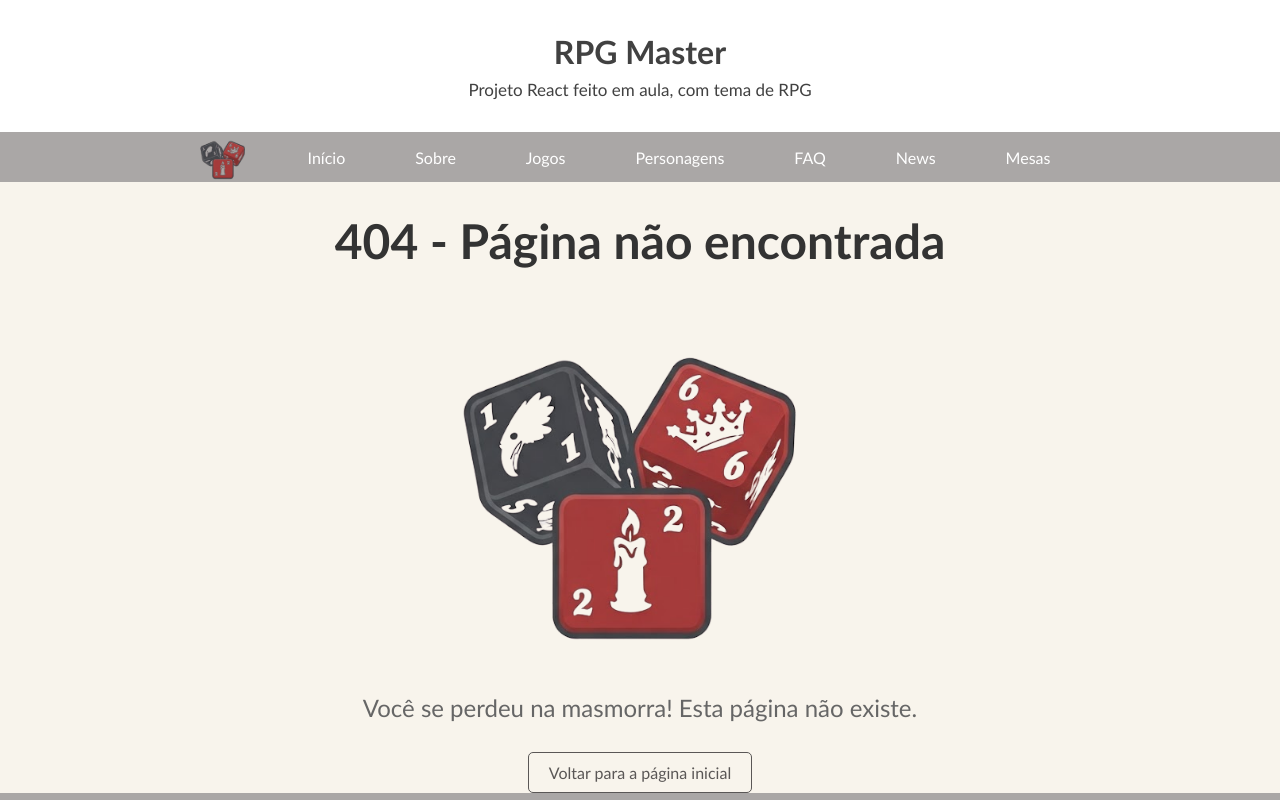
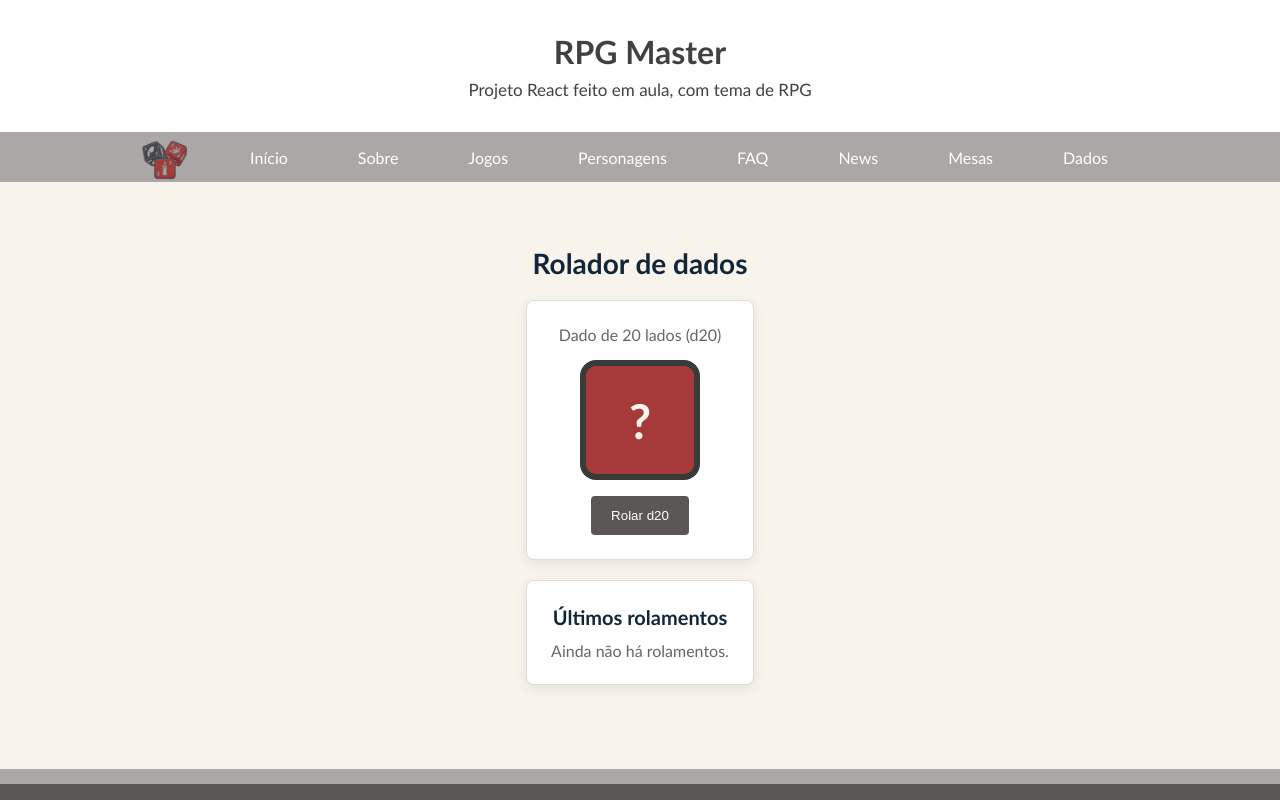
Before and after one commit to gabrieldama/RPG-Master, a React (Vite) app: page /dados in a window 1280 px wide. Shown: the top 800 px of the page. Built offline with nearby package versions, Linux system fonts and the light colour scheme.

Commit message:
feat: adicionando pagina com rolador de dados

```diff
--- a/src/Components/Nav/index.jsx
+++ b/src/Components/Nav/index.jsx
@@ -28,6 +28,9 @@ function index() {
             <li>
                 <Link to="/mesas">Mesas</Link>
             </li>
+            <li>
+                <Link to="/dados">Dados</Link>
+            </li>
         </ul>
     </nav>
   )
--- /dev/null
+++ b/src/Pages/Dados/Dados.css
@@ -0,0 +1,90 @@
+.dados-container {
+  max-width: 600px;
+  margin: 40px auto;
+  padding: 24px;
+  color: #12263a;
+  text-align: center;
+}
+
+.dados-title {
+  margin-bottom: 20px;
+  font-size: 28px;
+}
+
+.dados-card {
+  padding: 24px;
+  margin-bottom: 20px;
+  background: #fff;
+  border: 1px solid #ddd;
+  border-radius: 8px;
+  box-shadow: 0 4px 12px rgba(0, 0, 0, 0.08);
+}
+
+.dados-legenda {
+  color: #666;
+}
+
+.dados-resultado {
+  width: 120px;
+  height: 120px;
+  margin: 16px auto;
+  display: flex;
+  align-items: center;
+  justify-content: center;
+  background: #a63a3a;
+  border: 6px solid #3b3a3a;
+  border-radius: 16px;
+  color: #f8f4ec;
+  font-size: 48px;
+  font-weight: bold;
+}
+
+.dados-critico {
+  margin-bottom: 12px;
+  color: #2e7d32;
+  font-weight: bold;
+}
+
+.dados-falha {
+  margin-bottom: 12px;
+  color: #b02a37;
+  font-weight: bold;
+}
+
+.dados-botao {
+  padding: 12px 20px;
+  background: #5a5756;
+  border: none;
+  border-radius: 4px;
+  color: #fff;
+  cursor: pointer;
+}
+
+.dados-botao:hover {
+  background: #3b3a3a;
+}
+
+.dados-subtitulo {
+  margin-bottom: 12px;
+  font-size: 20px;
+}
+
+.dados-vazio {
+  color: #666;
+}
+
+.dados-historico {
+  display: flex;
+  flex-wrap: wrap;
+  justify-content: center;
+  gap: 8px;
+}
+
+.dados-historico li {
+  min-width: 40px;
+  padding: 6px 10px;
+  background: #aaa7a6;
+  border-radius: 6px;
+  color: #fff;
+  font-weight: bold;
+}
--- /dev/null
+++ b/src/Pages/Dados/index.jsx
@@ -0,0 +1,44 @@
+import { useState } from 'react'
+import './Dados.css'
+
+function Dados() {
+    const [resultado, setResultado] = useState(null)
+    const [historico, setHistorico] = useState([])
+
+    const rolarDado = () => {
+        const numero = Math.floor(Math.random() * 20) + 1
+        setResultado(numero)
+        setHistorico([numero].concat(historico).slice(0, 10))
+    }
+
+    return (
+        <section className="dados-container">
+            <h1 className="dados-title">Rolador de dados</h1>
+
+            <div className="dados-card">
+                <p className="dados-legenda">Dado de 20 lados (d20)</p>
+                <div className="dados-resultado">
+                    {resultado === null ? '?' : resultado}
+                </div>
+                {resultado === 20 && <p className="dados-critico">Acerto crítico!</p>}
+                {resultado === 1 && <p className="dados-falha">Falha crítica!</p>}
+                <button className="dados-botao" onClick={rolarDado}>Rolar d20</button>
+            </div>
+
+            <div className="dados-card">
+                <h2 className="dados-subtitulo">Últimos rolamentos</h2>
+                {historico.length === 0 ? (
+                    <p className="dados-vazio">Ainda não há rolamentos.</p>
+                ) : (
+                    <ul className="dados-historico">
+                        {historico.map((numero, indice) => (
+                            <li key={indice}>{numero}</li>
+                        ))}
+                    </ul>
+                )}
+            </div>
+        </section>
+    )
+}
+
+export default Dados
--- a/src/Router.jsx
+++ b/src/Router.jsx
@@ -7,6 +7,7 @@ import Personagens from './Pages/Personagens'
 import FAQ from './Pages/FAQ'
 import CadastroNews from './Pages/CadastroNews'
 import Mesas from './Pages/Mesas'
+import Dados from './Pages/Dados'
 import NotFound from './Pages/NotFound'
 
 function Router(){
@@ -21,6 +22,7 @@ function Router(){
                 <Route path="/faq" element={<FAQ />} />
                 <Route path="/cadastroNews" element={<CadastroNews />} />
                 <Route path="/mesas" element={<Mesas />} />
+                <Route path="/dados" element={<Dados />} />
                 <Route path="*" element={<NotFound />} />
             </Routes>
         </BrowserRouter>
```
